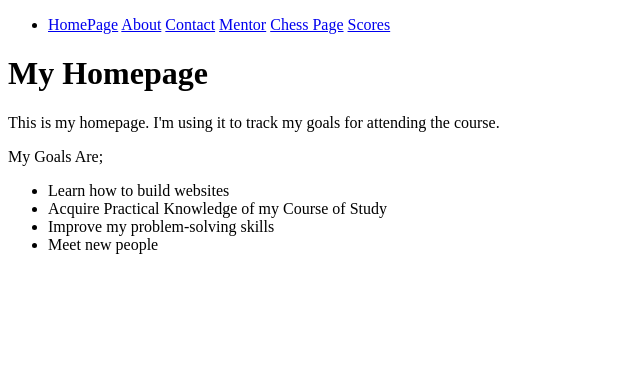
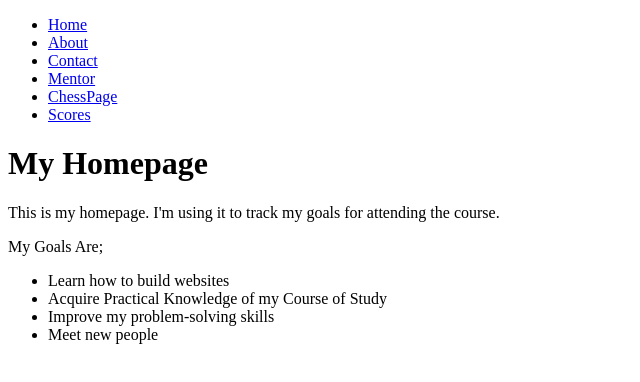
Before and after one commit to Humble-Edward/Assignment, a plain HTML site: page index.html in a window 1280 px wide. Shown: the whole page, without its empty margins (0-640 px from the left). Drawn offline with Linux system fonts and the light colour scheme.

Commit message:
first commit

```diff
--- a/index.html
+++ b/index.html
@@ -12,11 +12,21 @@
     <nav>
       <ul>
         <li>
-          <a href="#">HomePage</a>
+          <a href="#">Home</a>
+        </li>
+        <li>
           <a href="AboutPage.html">About</a>
+        </li>
+        <li>
           <a href="Contacts.html">Contact</a>
+        </li>
+        <li>
           <a href="Mentor.html">Mentor</a>
-          <a href="Chess.html">Chess Page</a>
+        </li>
+        <li>
+          <a href="Chess.html">ChessPage</a>
+        </li>
+        <li>
           <a href="Scores.html">Scores</a>
         </li>
       </ul>
```
Also changed, not shown: AboutPage.html (+2 -2 lines), Chess.html (+1 -1 lines), Contacts.html (+1 -1 lines), Mentor.html (+1 -1 lines), Scores.html (+1 -1 lines).
